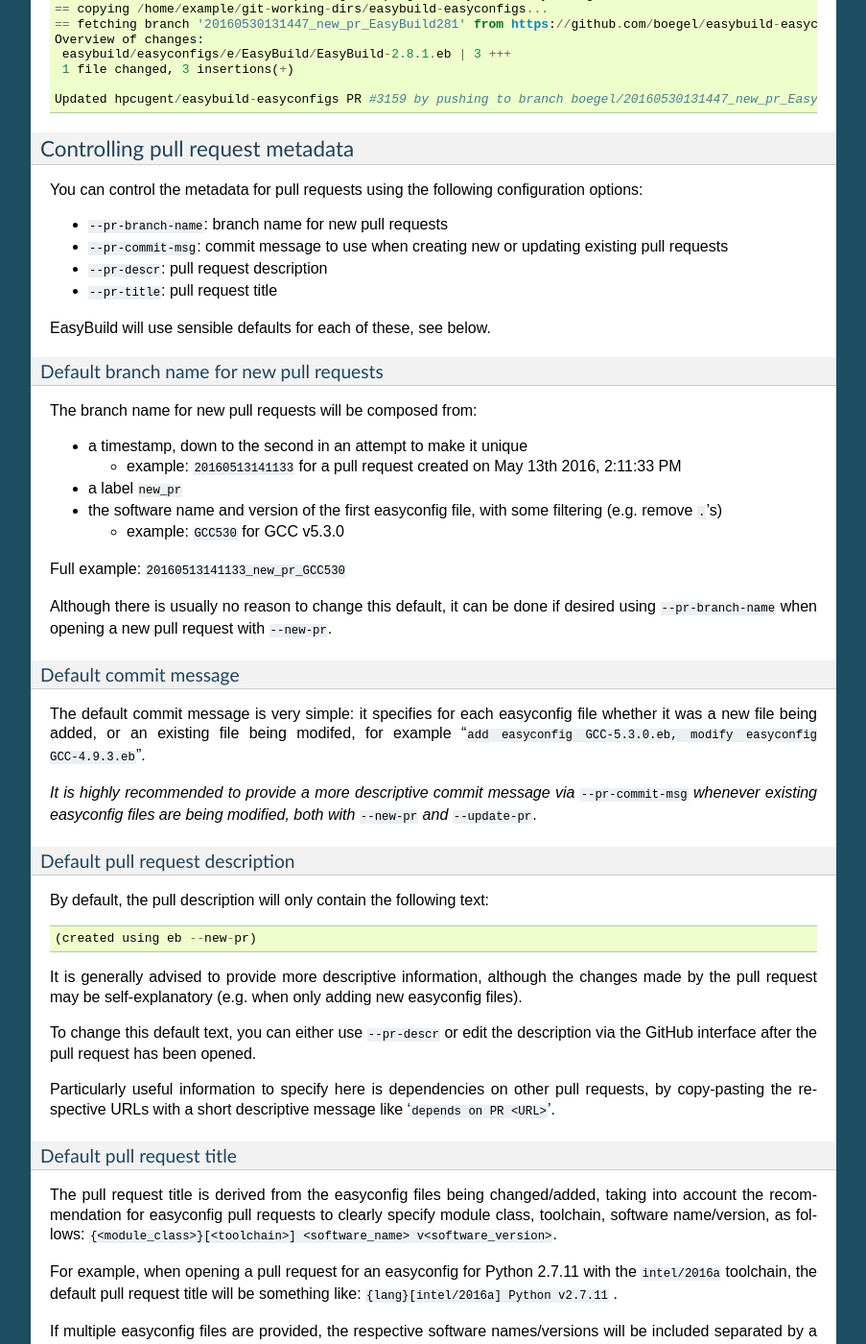
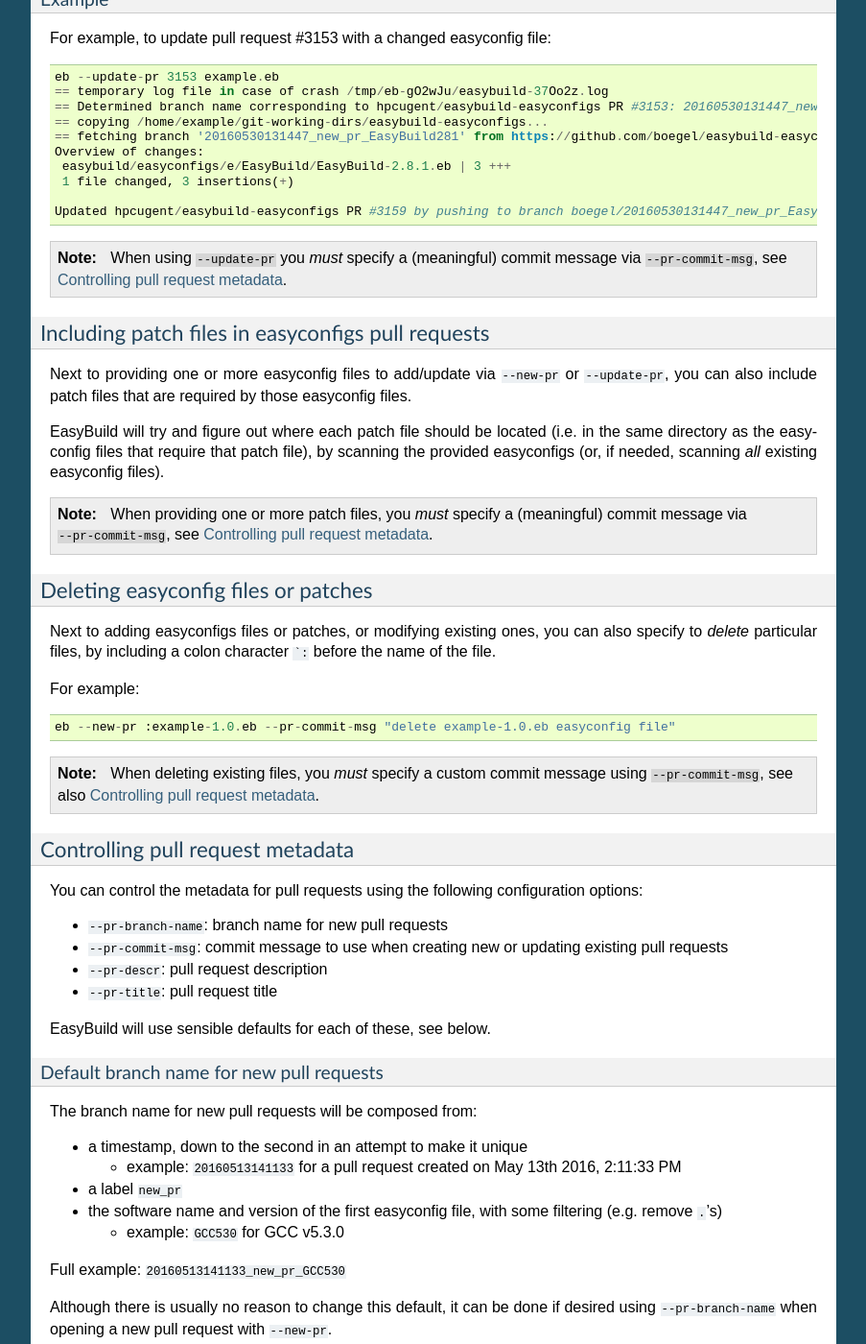
Before and after one commit to easybuilders/easybuild, a Sphinx documentation site: the page built from docs/Integration_with_GitHub.rst, in a window 1280 px wide and 1400 px high, scrolled down 10229 px. Shown: the whole window at 96% size, without its empty margins (198-1101 px from the left). Built offline with Sphinx 7.4.7, drawn with Linux system fonts in a browser that asks for light colours; some of the changed text lies outside the part shown.

Commit message:
update GitHub integration docs w.r.t. requirement for --pr-commit-msg

````diff
--- a/docs/Integration_with_GitHub.rst
+++ b/docs/Integration_with_GitHub.rst
@@ -533,6 +533,9 @@
 
 Yes, it's that easy!
 
+.. note:: When modifying existing files via ``--new-pr``,
+          you *must* specify a (meaningful) commit message using `--pr-commit-msg`, see :ref:`github_controlling_pr_metadata`.
+
 .. _github_update_pr:
 
 Updating existing pull requests (``--update-pr``)
@@ -577,6 +580,39 @@
 
     Updated hpcugent/easybuild-easyconfigs PR #3159 by pushing to branch boegel/20160530131447_new_pr_EasyBuild281
 
+.. note:: When using ``--update-pr`` you *must* specify a (meaningful) commit message
+          via ``--pr-commit-msg``, see :ref:`github_controlling_pr_metadata`.
+
+.. _github_new_update_pr_patches:
+
+Including patch files in easyconfigs pull requests
+~~~~~~~~~~~~~~~~~~~~~~~~~~~~~~~~~~~~~~~~~~~~~~~~~~
+
+Next to providing one or more easyconfig files to add/update via ``--new-pr`` or ``--update-pr``,
+you can also include patch files that are required by those easyconfig files.
+
+EasyBuild will try and figure out where each patch file should be located
+(i.e. in the same directory as the easyconfig files that require that patch file),
+by scanning the provided easyconfigs (or, if needed, scanning *all* existing easyconfig files).
+
+.. note:: When providing one or more patch files, you *must* specify a (meaningful) commit message
+          via ``--pr-commit-msg``, see :ref:`github_controlling_pr_metadata`.
+
+.. _github_new_update_pr_delete:
+
+Deleting easyconfig files or patches
+~~~~~~~~~~~~~~~~~~~~~~~~~~~~~~~~~~~~
+
+Next to adding easyconfigs files or patches, or modifying existing ones, you can also specify to *delete*
+particular files, by including a colon character ```:`` before the name of the file.
+
+For example::
+
+  eb --new-pr :example-1.0.eb --pr-commit-msg "delete example-1.0.eb easyconfig file"
+
+.. note:: When deleting existing files, you *must* specify a custom commit message using ``--pr-commit-msg``,
+          see also :ref:`github_controlling_pr_metadata`.
+
 .. _github_controlling_pr_metadata:
 
 Controlling pull request metadata
@@ -614,11 +650,10 @@
 Default commit message
 ++++++++++++++++++++++
 
-The default commit message is very simple: it specifies for each easyconfig file whether it was a new file being added,
-or an existing file being modifed, for example "``add easyconfig GCC-5.3.0.eb, modify easyconfig GCC-4.9.3.eb``".
+EasyBuild will try to generate an appropriate default commit message when only new easyconfigs are being added via ``--new-pr``.
 
-*It is highly recommended to provide a more descriptive commit message via* ``--pr-commit-msg`` *whenever existing
-easyconfig files are being modified, both with* ``--new-pr`` *and* ``--update-pr``.
+When existing easyconfigs are being modified, patch files are being added/updated or ``--update-pr`` is used,
+a custom (meaningful) commit message *must* be provided via ``--pr-commit-msg`` (see :ref:`github_controlling_pr_metadata`).
 
 Default pull request description
 ++++++++++++++++++++++++++++++++
````
